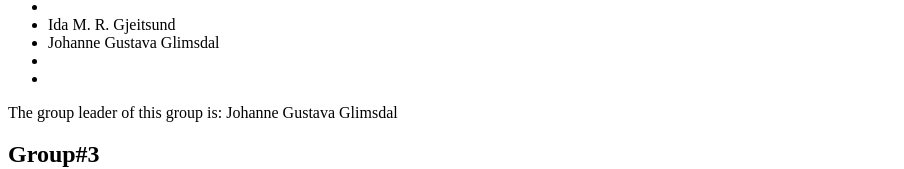
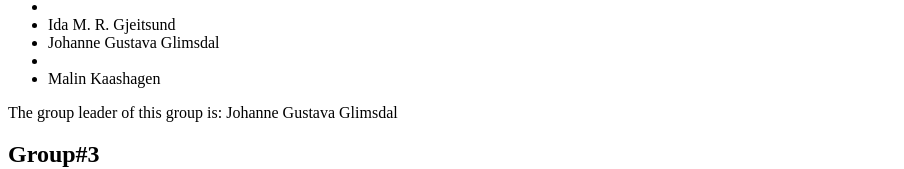
Before and after one commit to carlosvicient/idg1100-2019-groups, a plain HTML site: page index.html in a window 1280 px wide. Shown: the part 358-527 px from the top of the page, without its empty margins (0-904 px from the left). Drawn offline with Linux system fonts and the light colour scheme.

Commit message:
added my name

```diff
--- a/index.html
+++ b/index.html
@@ -1,5 +1,6 @@
 <!DOCTYPE html>
 <html lang="en">
+
 <head>
   <meta charset="UTF-8" />
   <meta name="viewport" content="width=device-width, initial-scale=1.0" />
@@ -33,7 +34,7 @@
     <li>Ida M. R. Gjeitsund</li>
     <li>Johanne Gustava Glimsdal</li>
     <li></li>
-      <li></li>
+    <li>Malin Kaashagen</li>
   </ul>
 
   <p>
@@ -97,4 +98,5 @@
     <span></span>
   </p>
 </body>
+
 </html>
```
Lines whose indentation alone changed are shown as unchanged.
